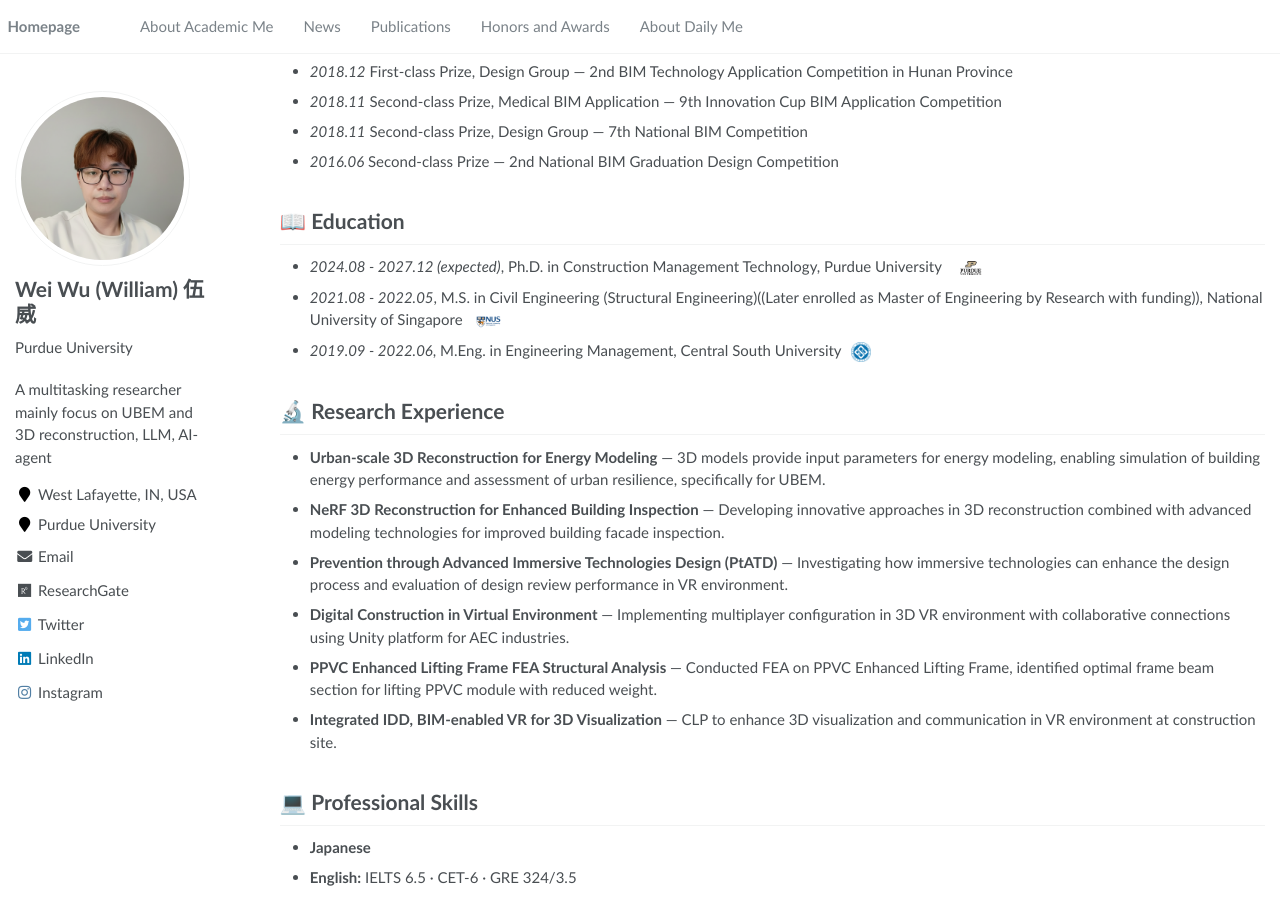
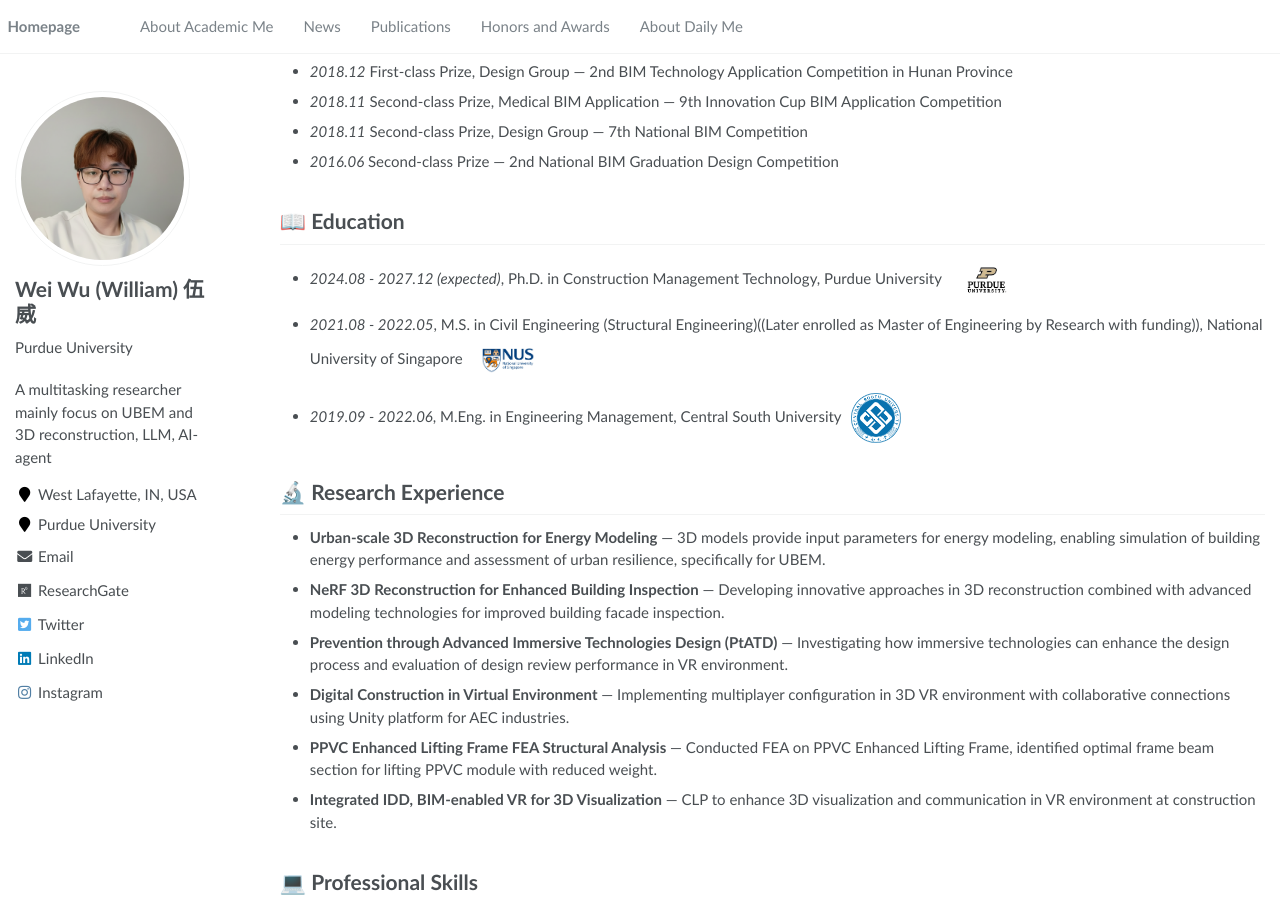
Before and after one commit to wuwei5v/weiwu.github.io, a Jekyll site: the page built from _pages/about.md, in a window 1280 px wide and 900 px high, scrolled down 1498 px. Built offline with Jekyll 4.4.1, drawn with Linux system fonts in a browser that asks for light colours.

Commit message:
update pages

```diff
--- a/_pages/about.md
+++ b/_pages/about.md
@@ -80,9 +80,9 @@ I am a Ph.D. Student in Construction Management Technology at [Purdue University
 <span class='anchor' id='education'></span>
 
 # 📖 Education
-- *2024.08 - 2027.12 (expected)*, Ph.D. in Construction Management Technology, Purdue University <img src="/images/schools/PU-V-logo.jpg" alt="Purdue logo" style="height:20px; width:auto; max-width:72px; object-fit:contain; vertical-align:middle; margin-left:6px;">
-- *2021.08 - 2022.05*, M.S. in Civil Engineering (Structural Engineering)((Later enrolled as Master of Engineering by Research with funding)), National University of Singapore <img src="/images/schools/NUS_logo_full-horizontal.jpg" alt="NUS logo" style="height:20px; width:auto; max-width:72px; object-fit:contain; vertical-align:middle; margin-left:6px;">
-- *2019.09 - 2022.06*, M.Eng. in Engineering Management, Central South University <img src="/images/schools/CSUfavicon.png" alt="CSU logo" style="height:20px; width:auto; max-width:72px; object-fit:contain; vertical-align:middle; margin-left:6px;">
+- *2024.08 - 2027.12 (expected)*, Ph.D. in Construction Management Technology, Purdue University <img src="/images/schools/PU-V-logo.jpg" alt="Purdue logo" style="height:50px; width:auto; max-width:72px; object-fit:contain; vertical-align:middle; margin-left:6px;">
+- *2021.08 - 2022.05*, M.S. in Civil Engineering (Structural Engineering)((Later enrolled as Master of Engineering by Research with funding)), National University of Singapore <img src="/images/schools/NUS_logo_full-horizontal.jpg" alt="NUS logo" style="height:50px; width:auto; max-width:72px; object-fit:contain; vertical-align:middle; margin-left:6px;">
+- *2019.09 - 2022.06*, M.Eng. in Engineering Management, Central South University <img src="/images/schools/CSUfavicon.png" alt="CSU logo" style="height:50px; width:auto; max-width:72px; object-fit:contain; vertical-align:middle; margin-left:6px;">
 
 <span class='anchor' id='research-experience'></span>
 
```
